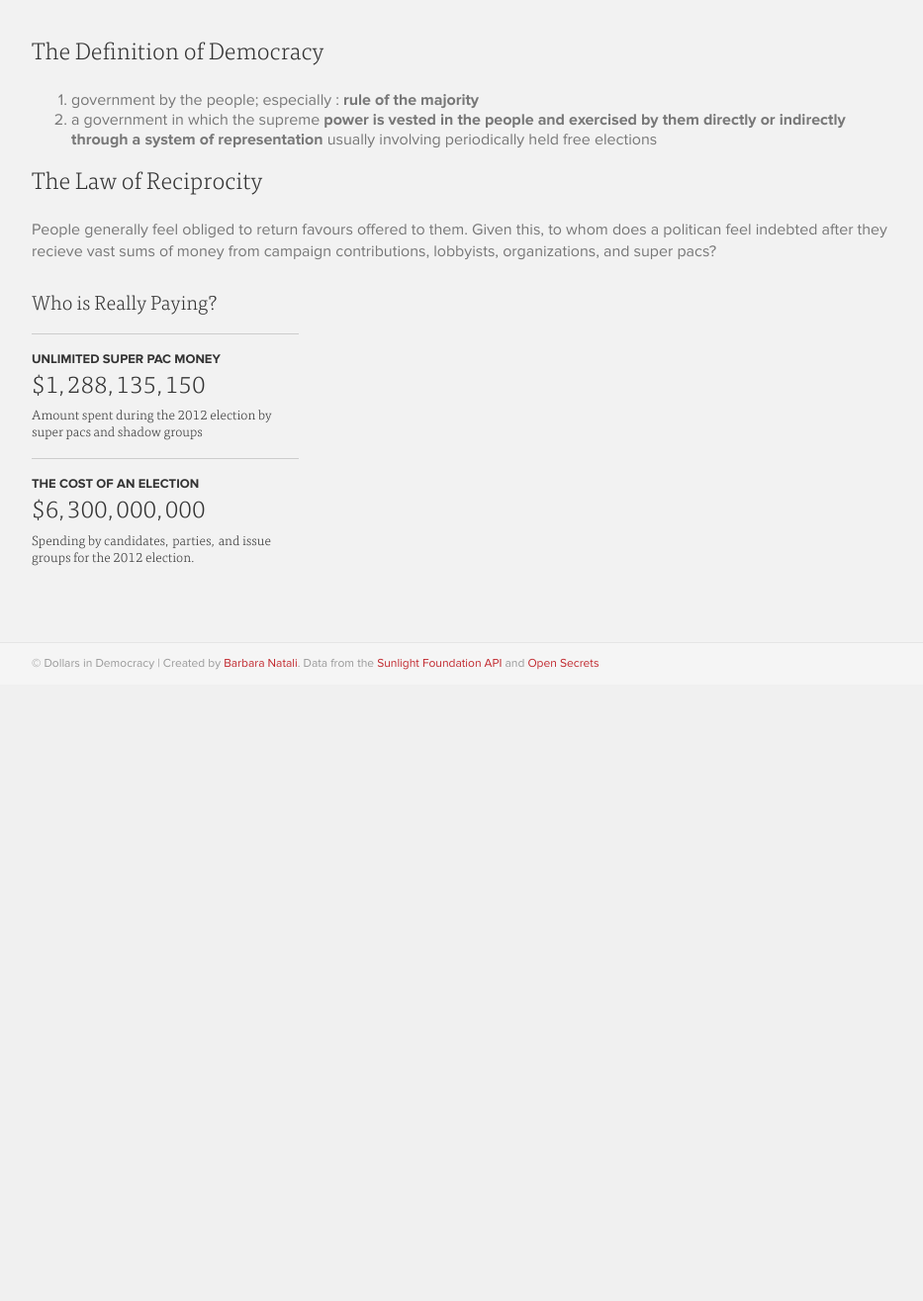
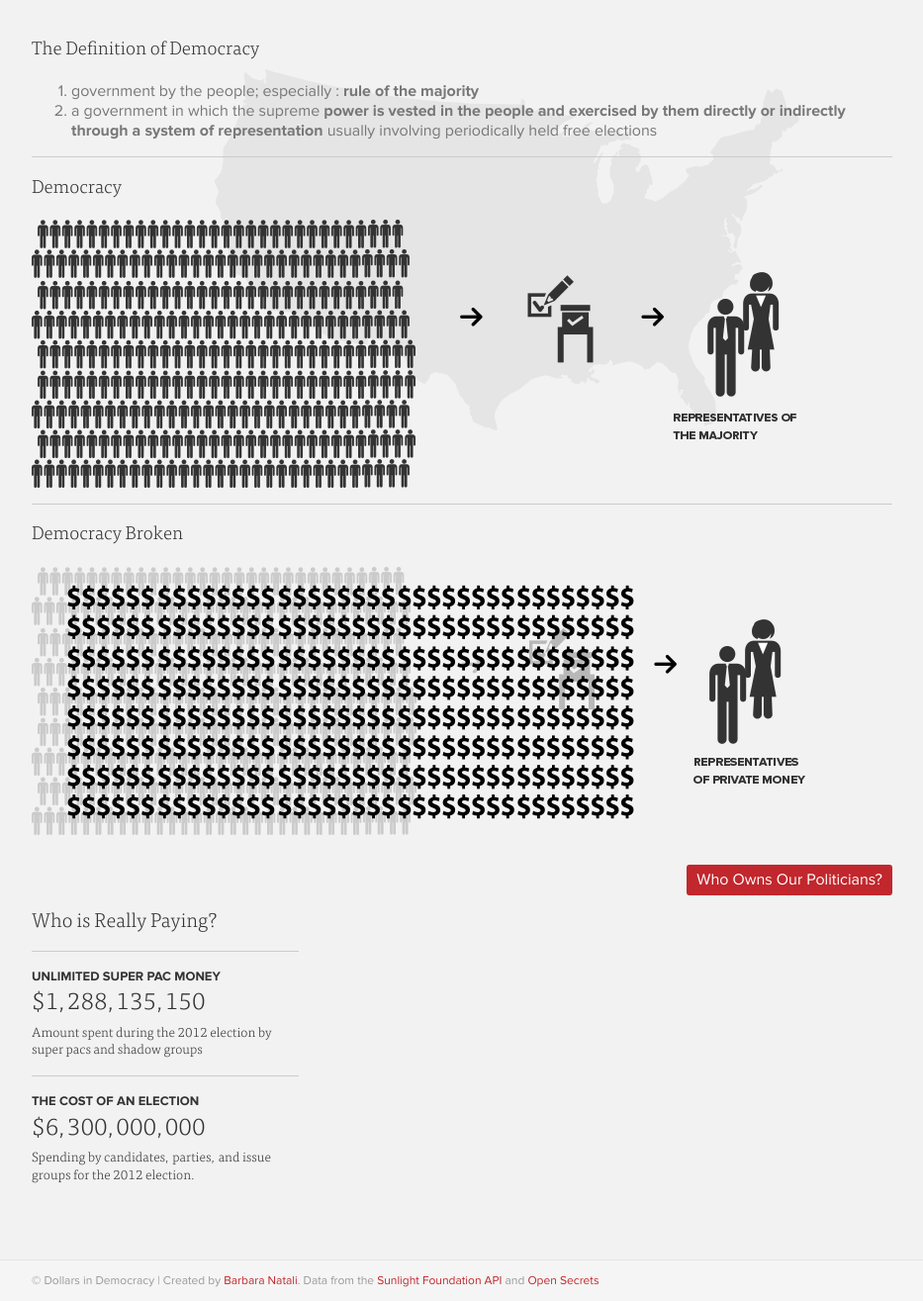
Before and after one commit to barbnatali/dollars_democracy, a Flask app: page / in a window 1280 px wide. Shown: the part 151-1466 px from the top of the page at 99% size, without its empty margins (128-1061 px from the left). Before the commit the page ends 828 px from the top, so only its background shows below. Run offline with Flask 2, Linux system fonts and the light colour scheme; some libraries are stand-ins or nearby versions.

Commit message:
Fixed up home page and added imgs.

```diff
--- a/static/css/custom.css
+++ b/static/css/custom.css
@@ -54,7 +54,7 @@ td.center, th.center {padding-left:20px; text-align:right;}
 .right {text-align:right;}
 
 .first-h3 {margin-top:40px;}
-#content {min-height:400px;}
+#content {min-height:400px; background:url(../img/us.png) no-repeat top center;}
 
 
 /* Header */
@@ -74,6 +74,9 @@ header .inner-header h1 {font-size:30px; font-family:TisaWeb-Light, serif;}
 .organizations .navbar .organizations a {color:#fff;}
 .super_pacs .navbar .super_pacs a {color:#fff;}
 .take_action .navbar .take_action a {color:#fff;}
+
+.cta {padding:5px 10px; color:#fff; background:#c1272d; border-radius:3px; float:right; margin-top:30px;}
+.cta:hover {color:#fff; background:#a51c27;}
 
 /* Sidebar */
 /* ------------------- */
@@ -97,8 +100,9 @@ header .inner-header h1 {font-size:30px; font-family:TisaWeb-Light, serif;}
 .footer-left {float:left;}
 .footer-right {float:right; min-width:140px;}
 
-/* Choose Politician */
+/* Page Specific */
 /* ------------------- */
+
 .choose-politician .thumb div {width:50px; height:50px; overflow:hidden;}
 .choose-politician .thumb img {width:50px;}
 .choose-politician td.thumb {padding-left:0;}
--- a/templates/index.html
+++ b/templates/index.html
@@ -2,14 +2,17 @@
 {% block title %}Dollars in Democracy{% endblock %}
 {% block body_class %}home{% endblock %}
 {% block content %}
-  			<h2>The Definition of Democracy</h2>
-  			<ol>
+  			<h3>The Definition of Democracy</h3>
+<ol>
   			  <li>
 		      government by the people; especially : <strong>rule of the majority</strong></li>
   			  <li>a government in which the supreme <strong>power is vested in the people and exercised by them directly or indirectly through a system of representation</strong> usually involving periodically held free elections </li>
 	      </ol>
-          	<div class="reciprocity">
-          	  <h2>The Law of Reciprocity</h2>
-          	  <p>People generally feel obliged to return favours offered to them. Given this, to whom does a politican feel indebted after they recieve vast sums of money from campaign contributions, lobbyists, organizations, and super pacs? </p>
-          	</div>
+          <hr />
+          <h3>Democracy</h3>
+            <img src="../static/img/democracy.png" width="792" height="271" alt="Democracy" />
+<hr />
+<h3>Democracy Broken</h3>
+<img src="../static/img/broken-democracy.png" width="787" height="271" alt="broken democracy" />
+<a href="/campaign" class="cta">Who Owns Our Politicians?</a>
 {% endblock %}
--- a/templates/super_pacs.html
+++ b/templates/super_pacs.html
@@ -4,7 +4,8 @@
 {% block header %}Unlimited Super Pac Money{% endblock %}
 {% block content %}
 <p>Super PACs are a new kind of political action committee created in July 2010 following the outcome of a federal court case known as <em>SpeechNow.org v. Federal Election Commission</em>.</p>
-<p>Technically known as independent expenditure-only committees, Super PACs may raise unlimited sums of money from corporations, unions, associations and individuals, then spend unlimited sums to overtly advocate for or against political candidates. Super PACs must, however, report their donors to the Federal Election Commission on a monthly or quarterly basis -- the Super PAC's choice -- as a traditional PAC would.</p>
+<p>Technically known as independent expenditure-only committees, Super PACs may raise unlimited sums of money from corporations, unions, associations and individuals, then spend unlimited sums to overtly advocate for or against political candidates. </p>
+<p>&nbsp;</p>
 
 <h2>Super PACs Expenditures 2014</h2>
 <table class="tablesorter" id="summary">
```
Also changed, not shown: templates/campaign.html (+11 -10 lines), static/img/broken-democracy.png (added), static/img/democracy.png (added), static/img/us.png (added).
